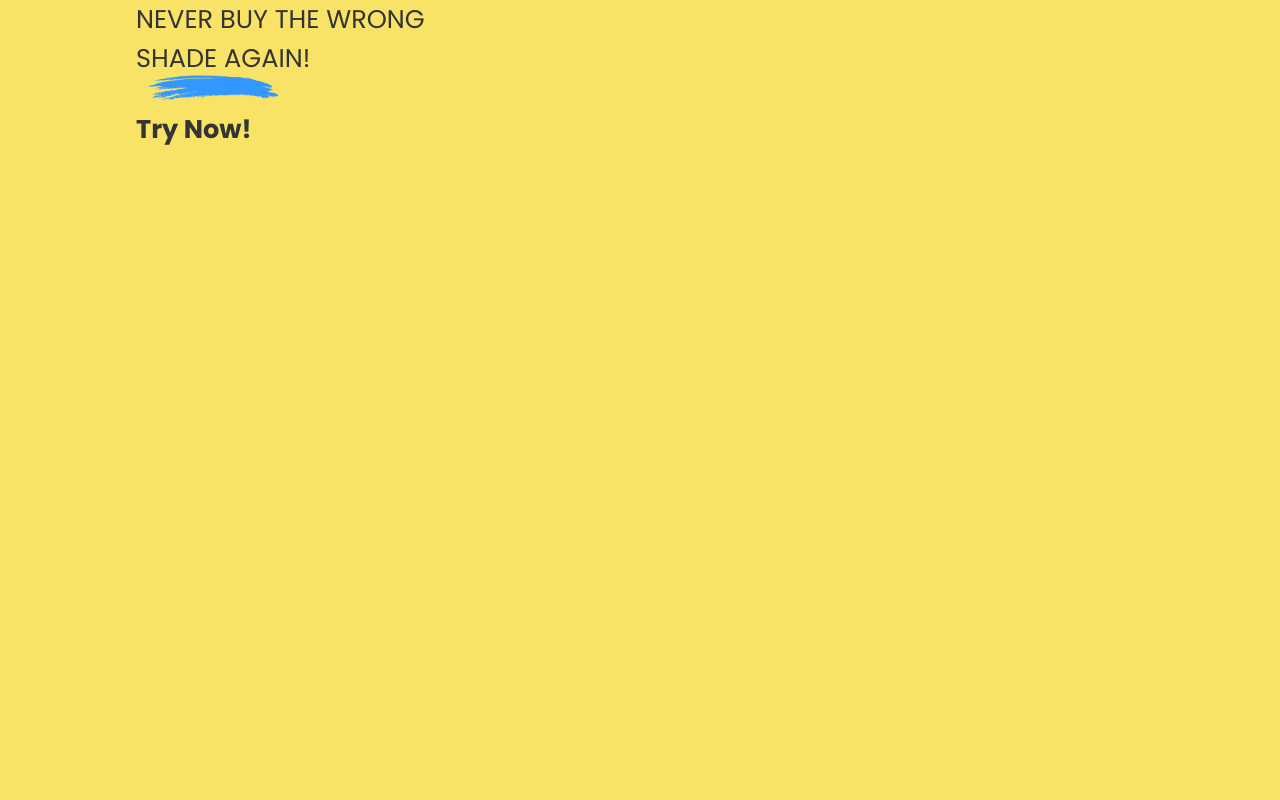
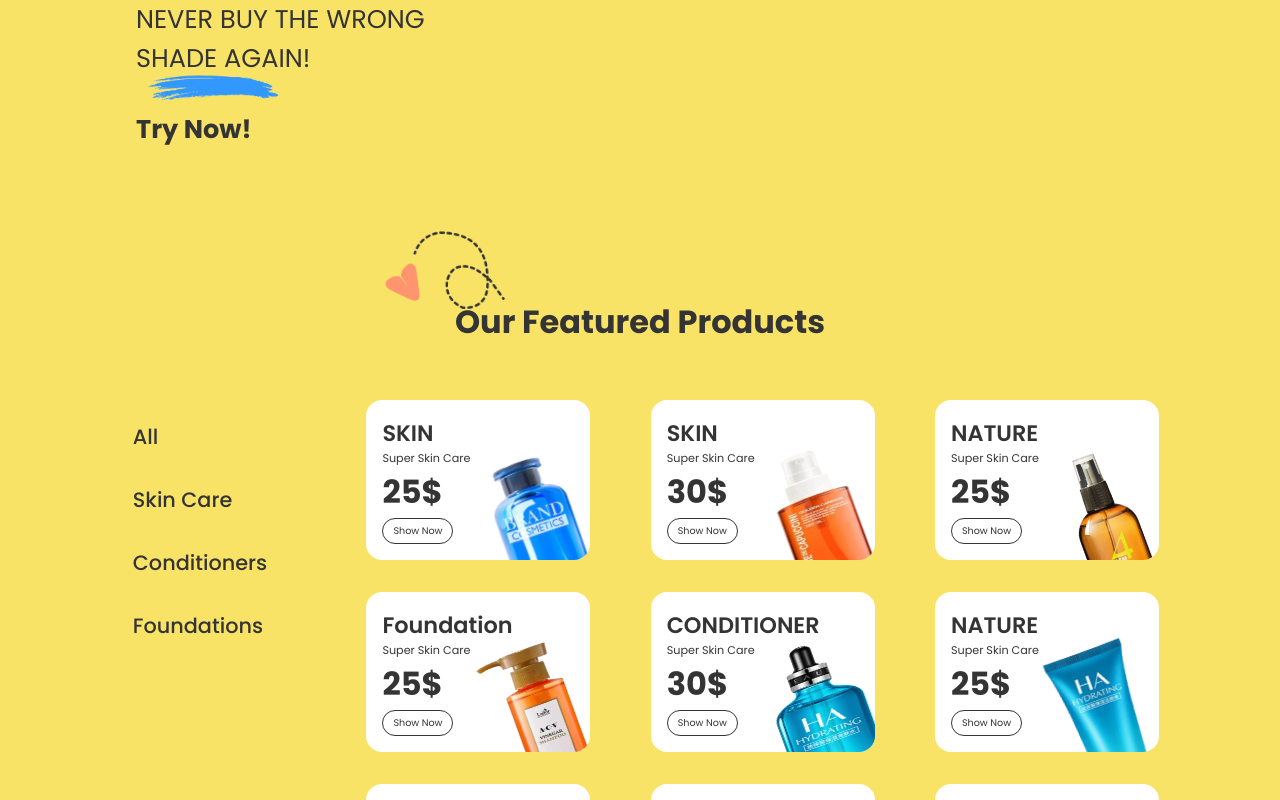
Before and after one commit to luizfporto/clonereact_ecommerce.github.io, a React (Create React App) app: page / in a window 1280 px wide. Shown: the part 895-1695 px from the top of the page. Before the commit the page ends 1172 px from the top, so only its background shows below. Built offline with nearby package versions, Linux system fonts and the light colour scheme.

Commit message:
section our products

```diff
--- a/src/App.js
+++ b/src/App.js
@@ -1,8 +1,10 @@
 import "./App.css";
 import { Header } from "./components/header/Header";
 import Hero from "./components/Hero/Hero";
+import Products from "./components/Products/Products";
 import Slider from "./components/Slider/Slider";
 import  Virtual  from "./components/Virtual/Virtual";
+
 
 function App() {
   return (
@@ -11,6 +13,7 @@ function App() {
       <Hero/>
       <Slider/>
       <Virtual/>
+      <Products/>
     </div>
   );
 }
--- /dev/null
+++ b/src/components/Products/Products.jsx
@@ -0,0 +1,52 @@
+import React, { useState } from 'react'
+import css from './Products.module.css'
+import Plane from '../../assets/plane.png'
+import { ProductsData } from '../../data/products'
+import { useAutoAnimate } from "@formkit/auto-animate/react";
+
+const Products = () => {
+    const [parent] = useAutoAnimate()
+
+    const [MenuProducts, setMenuProducts ] = useState(ProductsData)
+
+    const filter = (type) => {
+        setMenuProducts(ProductsData.filter((product)=>product.type === type))
+    }
+
+  return (
+    <div className={css.container}>
+        <img src={Plane} alt="" />
+        <h1>Our Featured Products</h1>
+
+        <div className={css.products}>
+            <ul className={css.menu}>
+               <li onClick={()=>setMenuProducts(ProductsData)}>All</li>
+               <li onClick={()=>filter("skin care")}>Skin Care</li>
+               <li onClick={()=>filter("conditioner")}>Conditioners</li>
+               <li onClick={()=>filter("foundation")}>Foundations</li>
+            </ul>
+
+            <div className={css.list} ref={parent}>
+                {
+                    MenuProducts.map((product, i) => (
+                        <div className={css.product}>
+                            <div className="left-s">
+                               <div className='name'>
+                                   <span>{product.name}</span>
+                                   <span>{product.detail}</span>
+                               </div>
+                               <span>{product.price}$</span>
+                               <div>Show Now</div>
+                            </div>
+
+                            <img src={product.img} alt='' className='img-p' />
+                        </div>
+                    ))
+                }
+            </div>
+        </div>
+    </div>
+  )
+}
+
+export default Products
--- /dev/null
+++ b/src/components/Products/Products.module.css
@@ -0,0 +1,62 @@
+.container{
+    padding: 0 2rem;
+    position: relative;
+    display: flex;
+    flex-direction: column;
+    gap: 2rem;
+    align-items: center;
+    justify-content: center;
+}
+.container>:nth-child(1){
+    position: absolute;
+    width: 8rem;
+    left: 30%;
+    top: -3rem;
+}
+
+.products{
+    display: grid;
+    width: 90%;
+    grid-template-columns: 25% auto;
+}
+
+.menu{
+    list-style: none;
+    display: flex;
+    flex-direction: column;
+    gap: 2rem;
+    font-weight: 500;
+    font-size: 1.3rem;
+}
+
+.menu>li:hover{
+    color: var(--pink);
+    cursor: pointer;
+}
+
+.list{
+
+    display: grid;
+    grid-template-columns: repeat(auto-fill, minmax(200px, 1fr));
+    height: 25rem;
+    overflow-y: scroll;
+    grid-gap: 2rem;
+    justify-content: space-between;
+}
+
+.product{
+    width: 12rem;
+    height: 8rem;
+    background-color: white;
+    position: relative;
+    overflow: hidden;
+    padding: 1rem;
+    display: flex;
+    border-radius: 1rem;
+}
+
+.product>img{
+    top: 3rem;
+    width: 6rem;
+    height: 11rem;
+}
```
